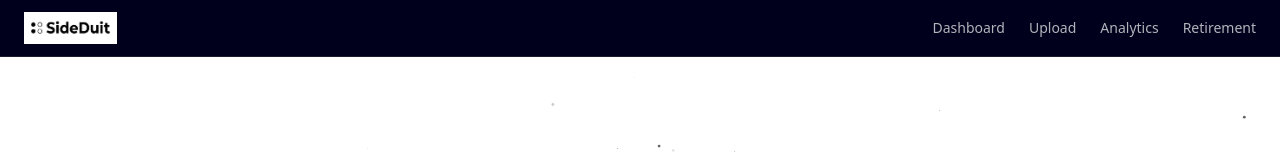
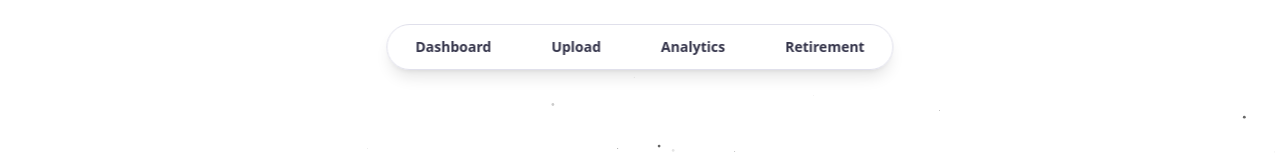
Before and after one commit to wongkaishen/SideDuit, a Next.js app in the folder frontend/: page /pay in a window 1280 px wide. Shown: the top 160 px of the page. Built offline with nearby package versions, Linux system fonts and the light colour scheme.

Commit message:
feat: refactor Navbar component with TypeScript and add animation effects

```diff
--- a/frontend/components/ui/navbar.tsx
+++ b/frontend/components/ui/navbar.tsx
@@ -1,83 +1,102 @@
-"use client";
+"use client"
 
-import Link from "next/link";
-import { usePathname } from "next/navigation";
-import { Home, Upload, PieChart } from "lucide-react";
-import { cn } from "@/lib/utils";
+import React, { useEffect, useState } from "react"
+import { motion } from "framer-motion"
+import Link from "next/link"
+import { usePathname } from "next/navigation"
+import { LucideIcon, Home, Upload, PieChart } from "lucide-react"
+import { cn } from "@/lib/utils"
 
-const navItems = [
+interface NavItem {
+  name: string
+  url: string
+  icon: LucideIcon
+}
+
+const navItems: NavItem[] = [
     {
         name: "Dashboard",
-        href: "/",
+        url: "/",
         icon: Home,
     },
     {
         name: "Upload",
-        href: "/upload",
+        url: "/upload",
         icon: Upload,
     },
     {
         name: "Analytics",
-        href: "/analytics", // Placeholder
+        url: "/analytics",
         icon: PieChart,
     },
     {
         name: "Retirement",
-        href: "/retirement",
-        icon: PieChart, // Reusing PieChart for now, or could use another icon if available
+        url: "/retirement",
+        icon: PieChart,
     },
-];
+]
 
 export function Navbar() {
-    const pathname = usePathname();
+  const pathname = usePathname()
+  const [isMobile, setIsMobile] = useState(false)
+
+  useEffect(() => {
+    const handleResize = () => {
+      setIsMobile(window.innerWidth < 768)
+    }
+
+    handleResize()
+    window.addEventListener("resize", handleResize)
+    return () => window.removeEventListener("resize", handleResize)
+  }, [])
 
   return (
-        <>
-            {/* Desktop Top Navigation */}
-            <nav className="hidden md:flex fixed top-0 w-full bg-[#00001c] border-b border-white/10 z-50 px-6 py-3 items-center justify-between text-white">
-                <div className="flex items-center gap-2">
-                    <img src="/logo.jpg" alt="SideDuit Logo" className="h-8 w-auto object-contain" />
-                </div>
-                <div className="flex gap-6">
-                    {navItems.map((item) => (
-                        <Link
-                            key={item.href}
-                            href={item.href}
+    <div
       className={cn(
-                                "text-sm font-medium transition-colors hover:text-[#00ff7f]",
-                                pathname === item.href
-                                    ? "text-[#00ff7f]"
-                                    : "text-white/70"
+        "fixed sm:top-0 left-1/2 -translate-x-1/2 z-50 mb-6 sm:pt-6",
       )}
     >
-                            {item.name}
-                        </Link>
-                    ))}
-                </div>
-            </nav>
+      <div className="flex items-center gap-3 bg-background/5 border border-border backdrop-blur-lg py-1 px-1 rounded-full shadow-lg">
+        {navItems.map((item) => {
+          const Icon = item.icon
+          const isActive = pathname === item.url
 
-            {/* Mobile Bottom Navigation */}
-            <nav className="md:hidden fixed bottom-0 left-0 right-0 bg-[#00001c] border-t border-white/10 z-50 pb-safe text-white">
-                <div className="flex justify-around items-center h-16">
-                    {navItems.map((item) => {
-                        const Icon = item.icon;
-                        const isActive = pathname === item.href;
           return (
             <Link
-                                key={item.href}
-                                href={item.href}
+              key={item.name}
+              href={item.url}
               className={cn(
-                                    "flex flex-col items-center justify-center w-full h-full space-y-1",
-                                    isActive ? "text-[#00ff7f]" : "text-white/70"
+                "relative cursor-pointer text-sm font-semibold px-6 py-2 rounded-full transition-colors",
+                "text-foreground/80 hover:text-primary",
+                isActive && "bg-muted text-primary",
               )}
             >
-                                <Icon className="w-5 h-5" />
-                                <span className="text-[10px] font-medium">{item.name}</span>
+              <span className="hidden md:inline">{item.name}</span>
+              <span className="md:hidden">
+                <Icon size={18} strokeWidth={2.5} />
+              </span>
+              {isActive && (
+                <motion.div
+                  layoutId="lamp"
+                  className="absolute inset-0 w-full bg-primary/5 rounded-full -z-10"
+                  initial={false}
+                  transition={{
+                    type: "spring",
+                    stiffness: 300,
+                    damping: 30,
+                  }}
+                >
+                  <div className="absolute -top-2 left-1/2 -translate-x-1/2 w-8 h-1 bg-primary rounded-t-full">
+                    <div className="absolute w-12 h-6 bg-primary/20 rounded-full blur-md -top-2 -left-2" />
+                    <div className="absolute w-8 h-6 bg-primary/20 rounded-full blur-md -top-1" />
+                    <div className="absolute w-4 h-4 bg-primary/20 rounded-full blur-sm top-0 left-2" />
+                  </div>
+                </motion.div>
+              )}
             </Link>
-                        );
+          )
         })}
       </div>
-            </nav>
-        </>
-    );
+    </div>
+  )
 }
```
Lines whose indentation alone changed are shown as unchanged.
